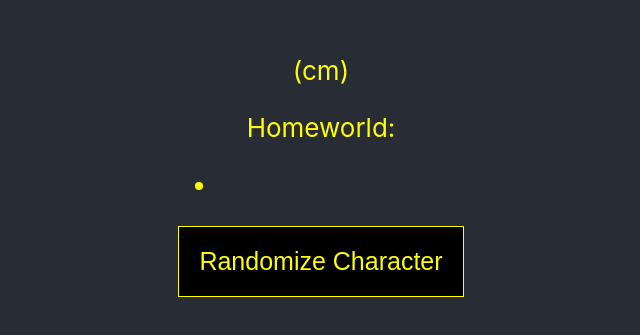
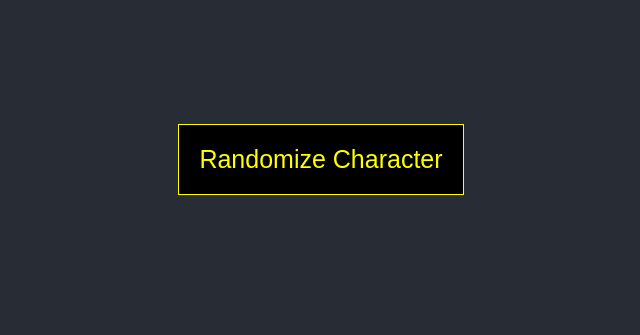
Before and after one commit to anthony-damico/React-101, a React (Create React App) app in the folder my-app/: page / in a window 1280 px wide. Shown: the part 241-576 px from the top of the page, without its empty margins (319-959 px from the left). Built offline with nearby package versions, Linux system fonts and the light colour scheme.

Commit message:
using IF statement in react.js

```diff
--- a/my-app/src/components/myStarWars.js
+++ b/my-app/src/components/myStarWars.js
@@ -6,6 +6,7 @@ class StarWars extends React.Component {
 
         //Set the state to blank on setup
         this.state = {
+            wasCharacterLoaded: false,
             name: null,
             height: null,
             homeworld: null,
@@ -17,6 +18,7 @@ class StarWars extends React.Component {
     getNewCharacter() {
         console.log("Get new character from a button")
         this.setState({
+            wasCharacterLoaded: true,
             name: 'Luke',
             height: 172,
             homeworld: 'Tatooine',
@@ -27,12 +29,19 @@ class StarWars extends React.Component {
     render() {
         return (
         <div>
+            {/* JS logic inside {} */}
+            {
+                this.state.wasCharacterLoaded === true &&
+                <div>
                     <h1>{this.state.name}</h1>
                     <p>{this.state.height} (cm)</p>
                     <p>Homeworld: {this.state.homeworld}</p>
                     <ul>
                         <li>{this.state.films}</li>
                     </ul>
+                </div>
+            }
+
             <button type="button" onClick={() => this.getNewCharacter()} className="btn">Randomize Character</button>
             </div>
         )
```
Lines whose indentation alone changed are shown as unchanged.
